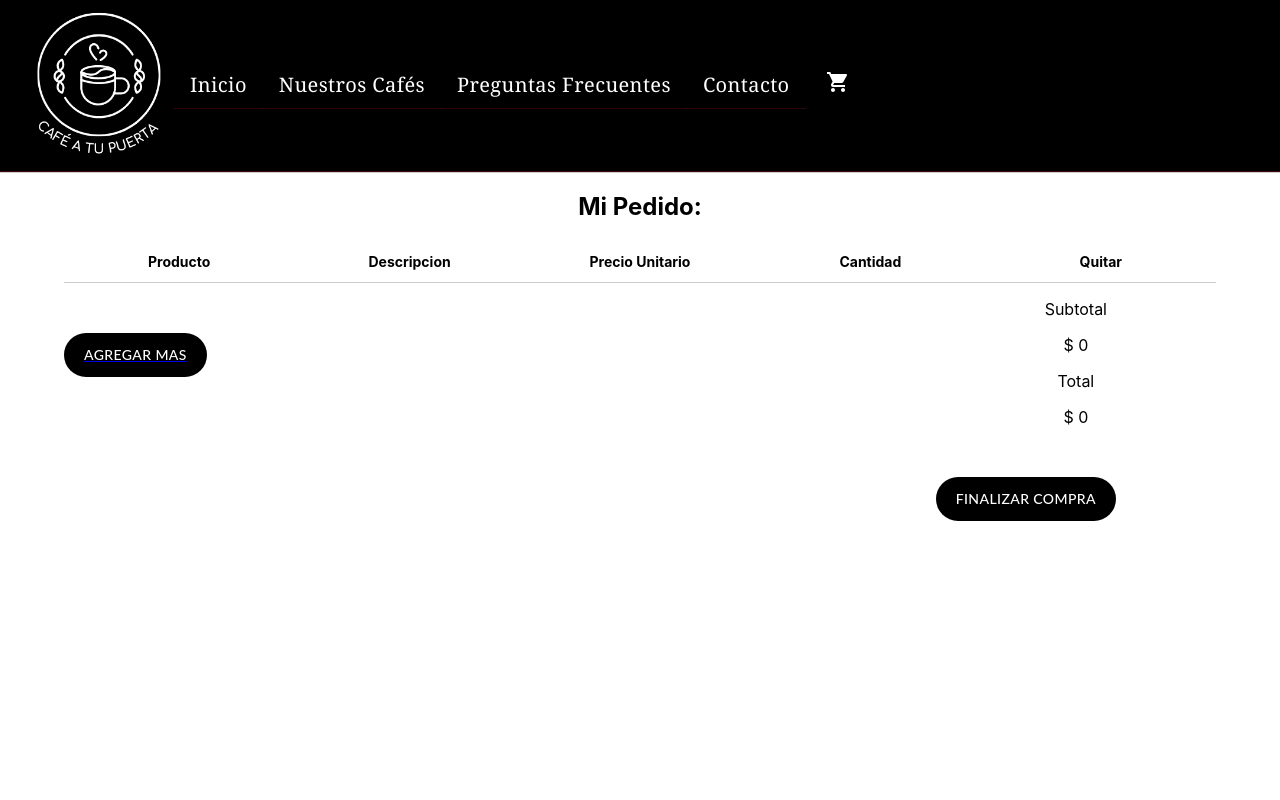
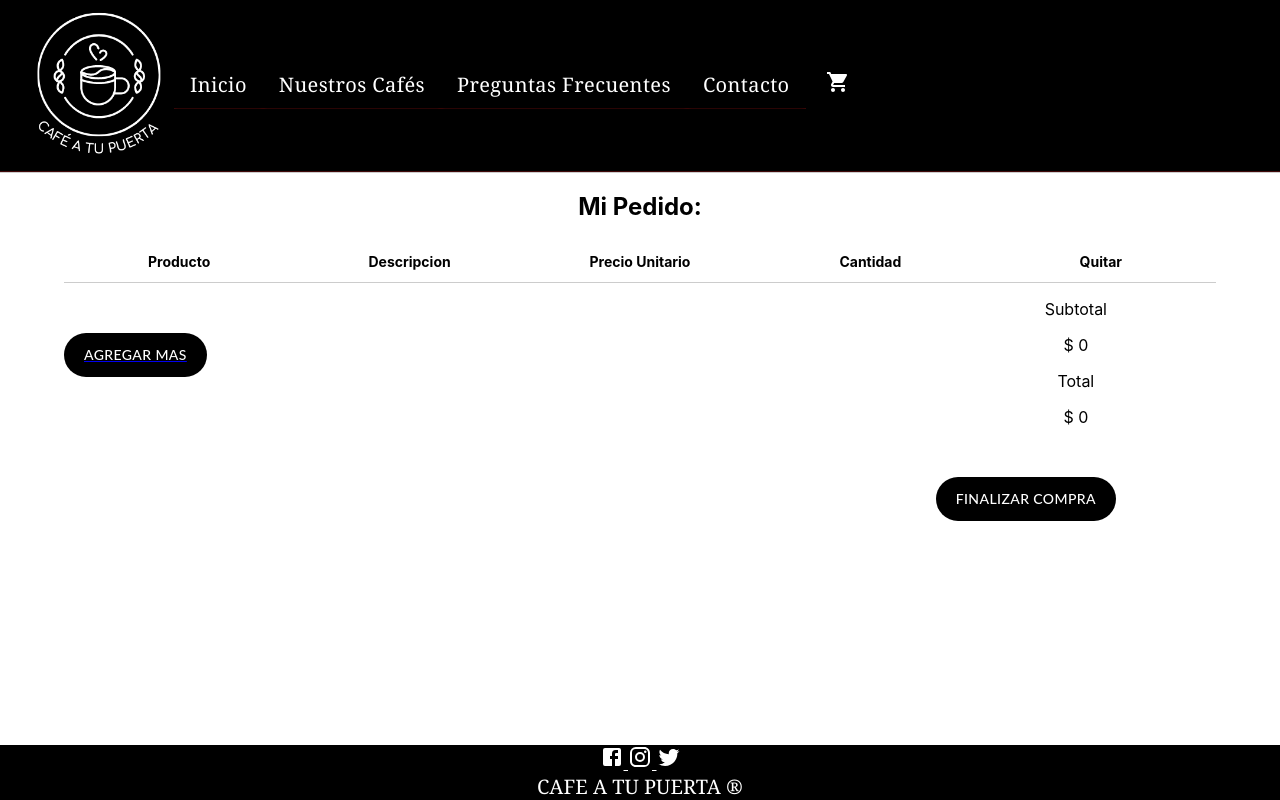
Before and after one commit to matimoring/nuevo-proyecto-react, a React (Create React App) app: page /cart in a window 1280 px wide. Built offline with nearby package versions, Linux system fonts and the light colour scheme; a web font is replaced by a local one.

Commit message:
Entrega final
Footer con links, iconos y detalles para que quede funcionando correctamente.

```diff
--- a/src/App.css
+++ b/src/App.css
@@ -63,6 +63,10 @@
   padding: 5px;
   border: black solid;
   background-image: url(https://img.freepik.com/foto-gratis/vista-cercana-granos-cafe-tostados-frescos-oscuros-sobre-fondo-granos-cafe_141793-27283.jpg?t=st=1655642888~exp=1655643488~hmac=22930b25a8ae1f09bb9fccd43e4bcb65561ff3cb09db8f93b849a92757cda2f4&w=1800);
+  background-attachment: fixed;
+  position: relative;
+  padding-bottom: 3em;
+  min-height: 100vh;
 
 }
 
@@ -89,7 +93,10 @@
   background-color: #fff;
   margin:  auto;
   float: left;
-
+  display: flex;
+  align-items: center;
+  justify-content: center;
+  flex-direction: column;
 }
 
 .cart-footer {
--- a/src/App.js
+++ b/src/App.js
@@ -15,6 +15,7 @@ import ItemDetailContainer from './components/ItemDetailContainer/ItemDetailCont
 import ProductList from './pages/ProductList';
 import ThemeProvider from './context/ThemeContext';
 import {CartProvider} from './context/CartContext';
+import Footer from './components/Footer/Footer';
 
 
 function App() {
@@ -39,6 +40,7 @@ function App() {
               <Route exact path={'/products/:category'} element={<ProductList />}/>
               <Route exact path={'/cart'} element={<Cart />}/>
             </Routes>
+            <Footer />
           </BrowserRouter>
         </ThemeProvider>
       </CartProvider>
--- a/src/components/Card/Card.css
+++ b/src/components/Card/Card.css
@@ -20,6 +20,7 @@
     font-weight: 700;
     margin-top: 10px;
     margin-bottom: 16px;
+
 }
 
 .card-item span {
--- a/src/components/CartWidget/CartWidget.js
+++ b/src/components/CartWidget/CartWidget.js
@@ -39,7 +39,7 @@ const CartWidget = ( ) => {
                 <div className='container-item-list-cart'>
                     {cartListItems.length === 0 && (
                         <>
-                            <p>No hay productos agregados al carrito</p>
+                            <p>No hay productos al carrito</p>
                             <Link to="/">Empezar a comprar</Link>
                         </>
                     )}
--- /dev/null
+++ b/src/components/Footer/Footer.css
@@ -0,0 +1,19 @@
+.footer {
+    background-color: black;
+    padding: 0,5em 0;
+    color: white;
+    text-align: center;
+    position: fixed;
+    background: static;
+    bottom: 0;
+    width: 100%;
+    display: flex;
+    flex-direction:column;
+}
+
+.footer a {
+    color: white;
+    align-items: right;
+    flex-direction: row;
+    text-align: end;
+}
--- /dev/null
+++ b/src/components/Footer/Footer.js
@@ -0,0 +1,23 @@
+import { AppBar, TableFooter, Toolbar, } from '@mui/material';
+import "../Footer/Footer.css"
+import FacebookIcon from '@mui/icons-material/Facebook';
+import InstagramIcon from '@mui/icons-material/Instagram';
+import TwitterIcon from '@mui/icons-material/Twitter';
+import { Link } from 'react-router-dom';
+
+const Footer  = () => {
+
+return (
+
+    <TableFooter className="footer" >
+        <div >
+        <a href="http://www.facebook.com"> <FacebookIcon /> </a>
+        <a href="http://www.instagram.com"><InstagramIcon /> </a>
+        <a href="http://www.twitter.com"><TwitterIcon /> </a>
+        <div><Link className='btn-navbar' to='/' >CAFE A TU PUERTA ®</Link> </div>
+        </div>
+    </TableFooter>
+)
+}
+
+export default Footer;
--- a/src/components/ItemCount/ItemCount.css
+++ b/src/components/ItemCount/ItemCount.css
@@ -8,4 +8,5 @@
     padding: 10px 20px;
     margin-top: 15px;
     font-size: 14px;
+
     }
--- a/src/context/CartContext.js
+++ b/src/context/CartContext.js
@@ -4,28 +4,41 @@ const CartContext = createContext()
 
 const CartProvider = ({children}) =>{
 
-    const [cartListItems, setCartlistItems] = useState([])
+    const [cartListItems, setCartListItems] = useState([])
 
     const [totalPrice, setTotalPrice] = useState(0)
 
     const addProductToCart = (product, cantidad) => {
-        let isInCart = cartListItems.find(cartItem => cartItem.id === product.id)
+
+    let isInCart = cartListItems.find(cartItem => cartItem.id === product.id)
+
         if(!isInCart) {
-            console.log("se agrego el producto ", product)
-            setTotalPrice(totalPrice + product.price * product.cantidad )
-            return setCartlistItems(cartListItems => [...cartListItems,product])
+
+        console.log("se agrego el producto", product)
+
+        setTotalPrice(totalPrice + product.price * product.cantidad )
+
+        return setCartListItems(cartListItems => [...cartListItems,product])
+
         }
-        console.log("El producto ya esta en el carrito")
+        else{
 
-    }
+        isInCart.cantidad += product.cantidad
+
+        setCartListItems(cartListItems)
+
+        }
+
+            }
 
     const deleteProduct = (product) =>{
-        setCartlistItems(cartListItems.filter((cartProduct)=>cartProduct.id !== product.id))
+        setCartListItems(cartListItems.filter((cartProduct)=>cartProduct.id !== product.id))
+        setTotalPrice(totalPrice - product.price*product.cantidad)
     }
 
     const cleanCartOrder = () =>{
         setTotalPrice(0)
-        setCartlistItems([])
+        setCartListItems([])
     }
 
 
--- a/src/pages/Cart.css
+++ b/src/pages/Cart.css
@@ -1,7 +1,7 @@
 .form-cart {
     display: flex;
     flex-direction: column;
-
+    width: 100%;
 }
 
 .form-cart > div {
@@ -31,6 +31,8 @@
     display: flex;
     margin-left: 0px;
     margin-right: 100px;
+    margin-bottom: 50px;
+    flex-direction: row;
 }
 
     .col-cart-table__head {
@@ -68,8 +70,10 @@
         align-items: center;
         border-bottom: 1px solid #ccc;
         padding-bottom: 15px;
+
     }
 
     .cart-table__content-title {
         flex-direction: column;
+
     }
--- a/src/pages/Cart.js
+++ b/src/pages/Cart.js
@@ -58,6 +58,15 @@ const Cart = () => {
         navigate('/')
     }
 
+    const confirmOrder = () =>{
+        if (totalPrice == 0){
+            console.log("carrito vacio")
+        }
+            else {
+                setShowModal(true)
+            }
+    }
+
     return(
         <Container className='container-general'>
         {console.log("order: ", order)}
@@ -109,7 +118,7 @@ const Cart = () => {
                         <p>Total</p>
                         <span>$ {totalPrice}</span>
                     </div>
-                    <Button className='btn-custom' onClick={() => setShowModal(true)}  style={{marginBottom:"10px"}} >FINALIZAR COMPRA</Button>
+                    <Button className='btn-custom' onClick={(confirmOrder)}  style={{marginBottom:"55px"}} >FINALIZAR COMPRA</Button>
                 </div>
             </div>
         </div>
```
